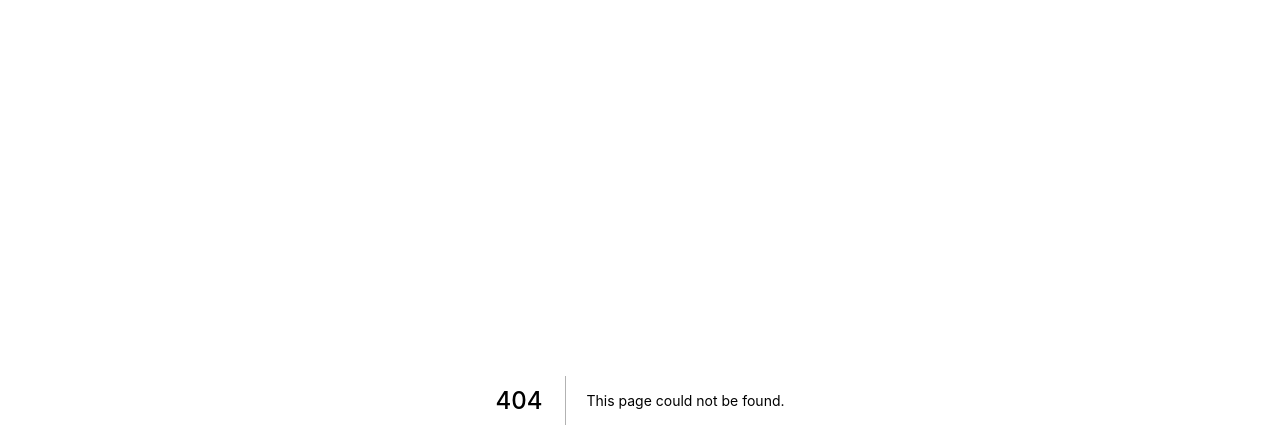
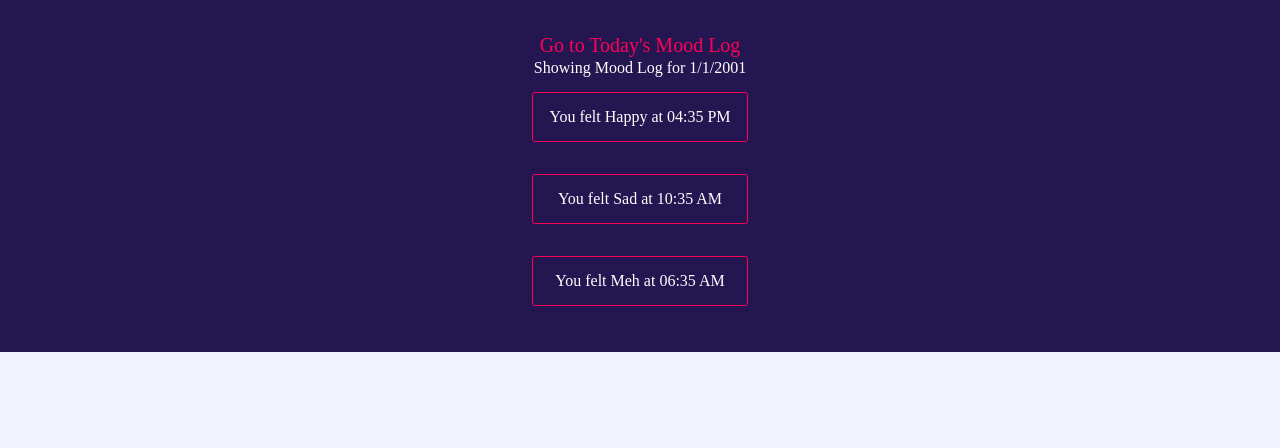
Before and after one commit to ziggysauce/v36-bears-team-15, a Next.js app in the folder client/: page /mood-logger/1 in a window 1280 px wide. Before the commit this address had no page. Shown: the top 448 px of the page. Built offline with nearby package versions, Linux system fonts and the light colour scheme.

Commit message:
feat: wip; mood log and entry, dynamic historic mood log

```diff
--- /dev/null
+++ b/client/src/components/MoodLogger/components/entry-card.tsx
@@ -0,0 +1,12 @@
+import * as S from '../styles';
+
+const formatTime = (timestamp) =>
+  timestamp.toLocaleTimeString('en-US', { hour: '2-digit', minute: '2-digit' });
+
+const EntryCard = ({ entry: { mood, timestamp } }) => (
+  <S.EntryCard>
+    You felt {mood} at {formatTime(timestamp)}
+  </S.EntryCard>
+);
+
+export default EntryCard;
--- /dev/null
+++ b/client/src/components/MoodLogger/components/mood-card.tsx
@@ -0,0 +1,5 @@
+import * as S from '../styles';
+
+const MoodCard = ({ mood }) => <S.MoodCard>{mood}</S.MoodCard>;
+
+export default MoodCard;
--- a/client/src/components/MoodLogger/index.tsx
+++ b/client/src/components/MoodLogger/index.tsx
@@ -1,12 +1,78 @@
 import * as S from './styles';
 import StyledLink from '../StyledLink';
+import { useEffect, useState } from 'react';
+import MoodCard from './components/mood-card';
+import EntryCard from './components/entry-card';
 
-const MoodLogger = () => (
-  <S.Wrapper>
-    <StyledLink href="/" label="Go Back Home" />
-    <h1>Mood Logger</h1>
-    <p>Mood logger stuff will go here.</p>
-  </S.Wrapper>
-);
+const formatDate = (date) =>
+  new Date(date).toLocaleDateString('en-US', { timeZone: 'UTC' });
+
+/**
+ * Notes/TODO:
+ * [x] If first entry of the day show "How are you feeling today?"
+ * [x] Otherwise show entry submissions and if adding, show "How are you feeling at the moment?"
+ * [x] Show previous days
+ * [ ] Navigate to previous days' logs
+ */
+const MoodLogger = ({ historicDate, historicData }) => {
+  // State management
+  const [addingEntry, addEntryToggle] = useState(true);
+  const [entries, addEntry] = useState([]);
+  useEffect(() => {
+    if (historicData?.length) {
+      addEntry([...historicData]);
+    }
+  }, [historicData]);
+
+  // Renders
+  const headerPrompt = entries.length ? 'at the moment' : 'today';
+  const moodOptions = ['Upset', 'Sad', 'Meh', 'Content', 'Happy', 'Wonderful'];
+
+  // Event handlers
+  const onAddEntry = (mood) => {
+    addEntry([...entries, { mood, timestamp: new Date() }]);
+    addEntryToggle(false);
+  };
+
+  if ((addingEntry || entries.length === 0) && !historicDate) {
+    return (
+      <S.Wrapper>
+        <h2>Hello, how are you feeling {headerPrompt}?</h2>
+        <S.MoodContainer>
+          {moodOptions.map((mood) => (
+            <div key={mood} onClick={() => onAddEntry(mood)}>
+              <MoodCard mood={mood} />
+            </div>
+          ))}
+        </S.MoodContainer>
+      </S.Wrapper>
+    );
+  } else {
+    return (
+      <S.Wrapper>
+        {historicDate ? (
+          <StyledLink href="/mood-logger" label="Go to Today's Mood Log" />
+        ) : (
+          <StyledLink href="/" label="Go Back Home" />
+        )}
+        <h1>
+          {historicDate
+            ? `Showing Mood Log for ${formatDate(historicDate)}`
+            : 'Mood Logger'}
+        </h1>
+        {!historicDate && (
+          <S.Button onClick={() => addEntryToggle(true)}>
+            Add New Entry
+          </S.Button>
+        )}
+        <S.EntryContainer>
+          {entries.map((entry, idx) => (
+            <EntryCard key={`${idx}-${entry.mood}`} entry={entry} />
+          ))}
+        </S.EntryContainer>
+      </S.Wrapper>
+    );
+  }
+};
 
 export default MoodLogger;
--- a/client/src/components/MoodLogger/styles.ts
+++ b/client/src/components/MoodLogger/styles.ts
@@ -12,3 +12,41 @@ export const Wrapper = styled.main`
   align-items: center;
   justify-content: center;
 `;
+
+export const MoodCard = styled.div`
+  border: 1px solid #ff0057;
+  border-radius: 3px;
+  padding: 1em;
+  margin: 1em;
+  cursor: pointer;
+`;
+
+export const MoodContainer = styled.div`
+  display: flex;
+  flex-direction: row;
+  flex-wrap: wrap;
+`;
+
+export const EntryCard = styled.div`
+  border: 1px solid #ff0057;
+  border-radius: 3px;
+  padding: 1em;
+  margin: 1em;
+  display: flex;
+  flx-direction: row;
+  justify-content: center;
+  align-items: center;
+`;
+
+export const EntryContainer = styled.div`
+  display: flex;
+  flex-direction: column-reverse;
+`;
+
+export const Button = styled.button`
+  border-radius: 3px;
+  background-color: #ff0057;
+  color: #fff;
+  padding: 1em;
+  margin: 1em;
+`;
--- a/client/src/components/MoodLogger/test.tsx
+++ b/client/src/components/MoodLogger/test.tsx
@@ -7,7 +7,7 @@ describe('<MoodLogger />', () => {
     render(<MoodLogger />);
 
     expect(
-      screen.getByRole('heading', { name: /Mood Logger/i }),
+      screen.getByRole('heading', { name: /how are you feeling/i }),
     ).toBeInTheDocument();
   });
 });
--- /dev/null
+++ b/client/src/pages/mood-logger/[date].tsx
@@ -0,0 +1,23 @@
+import { useRouter } from 'next/router';
+import MoodLogger from 'components/MoodLogger';
+
+const HistoricMood = () => {
+  const router = useRouter();
+  const { date } = router.query;
+
+  /**
+   * TODO:
+   * Remove this dummy data after done testing
+   * and DB implementation is complete
+   */
+  const now = new Date();
+  const dummyData = [
+    { mood: 'Meh', timestamp: new Date(now.setHours(now.getHours() + 2)) },
+    { mood: 'Sad', timestamp: new Date(now.setHours(now.getHours() + 4)) },
+    { mood: 'Happy', timestamp: new Date(now.setHours(now.getHours() + 6)) },
+  ];
+
+  return <MoodLogger historicDate={date} historicData={dummyData} />;
+};
+
+export default HistoricMood;
```
